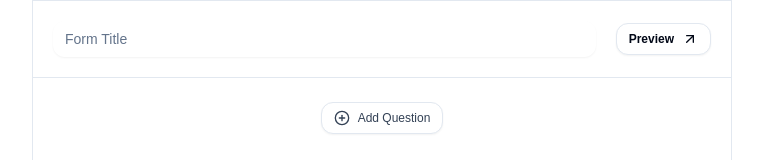
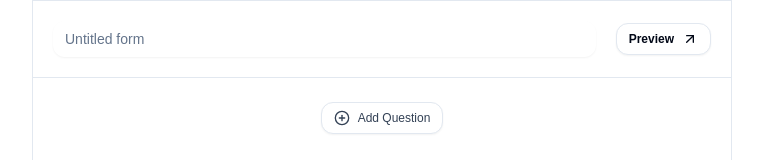
Before and after one commit to Nileshpataskar/Peerlist-form-builder, a Next.js app: page / in a window 1280 px wide. Shown: the top 160 px of the page, without its empty margins (258-1021 px from the left). Built offline with nearby package versions, Linux system fonts and the light colour scheme; a web font is replaced by a local one.

Commit message:
input error fixed

```diff
--- a/src/components/FormCreator.tsx
+++ b/src/components/FormCreator.tsx
@@ -7,7 +7,7 @@ import { Input } from "./ui/input";
 import { Button } from "./ui/button";
 import { toast } from "sonner";
 import { ScrollArea } from "./ui/scroll-area";
-import {  ArrowUpRightIcon, Backpack } from "lucide-react";
+import { ArrowUpRightIcon, Backpack } from "lucide-react";
 
 const FormCreator = () => {
   const { setViewMode, addForm, setTempForm, tempForm } = useFormStore();
@@ -48,9 +48,11 @@ const FormCreator = () => {
   };
 
   const handleSave = () => {
+    // Ensure the title is set to "Untitled Form" if it's empty
     if (title === "") {
       setTitle("Untitled Form");
     }
+
     if (questions.length === 0) {
       toast.info("Please add at least one question.", {
         position: window.innerWidth < 768 ? "top-center" : "bottom-right",
@@ -76,12 +78,11 @@ const FormCreator = () => {
   };
 
   const handlePreview = () => {
+    // Ensure the title is set to "Untitled Form" if it's empty
     if (title === "") {
-      toast.info("Please enter the form title.", {
-        position: window.innerWidth < 768 ? "top-center" : "bottom-right",
-      });
-      return;
+      setTitle("Untitled Form");
     }
+
     if (questions.length === 0) {
       toast.info("Please add at least one question.", {
         position: window.innerWidth < 768 ? "top-center" : "bottom-right",
@@ -105,7 +106,7 @@ const FormCreator = () => {
           <Input
             value={title || ""}
             onChange={(e) => setTitle(e.target.value)}
-            placeholder="Form Title"
+            placeholder="Untitled form"
             className="text-md placeholder:text-sm sm:text-2xl rounded-xl border-none"
           />
           <Button
--- a/src/components/FormPreview.tsx
+++ b/src/components/FormPreview.tsx
@@ -41,7 +41,7 @@ const FormPreview = () => {
               <MoveLeft />
             </Button>
             <h1 className="text-lg /sm:text-2xl font-semibold">
-              {formToPreview?.title}
+              {formToPreview?.title || "Untitled Form"}
             </h1>
           </div>
 
@@ -51,7 +51,7 @@ const FormPreview = () => {
               Form Completeness - {Math.round(progress)}%
             </p>
             <p className="sm:hidden text-sm text-gray-500 mt-1">
-               {Math.round(progress)}% From Filled
+              Form Completed {Math.round(progress)}%
             </p>
             <Progress
               value={progress}
```
